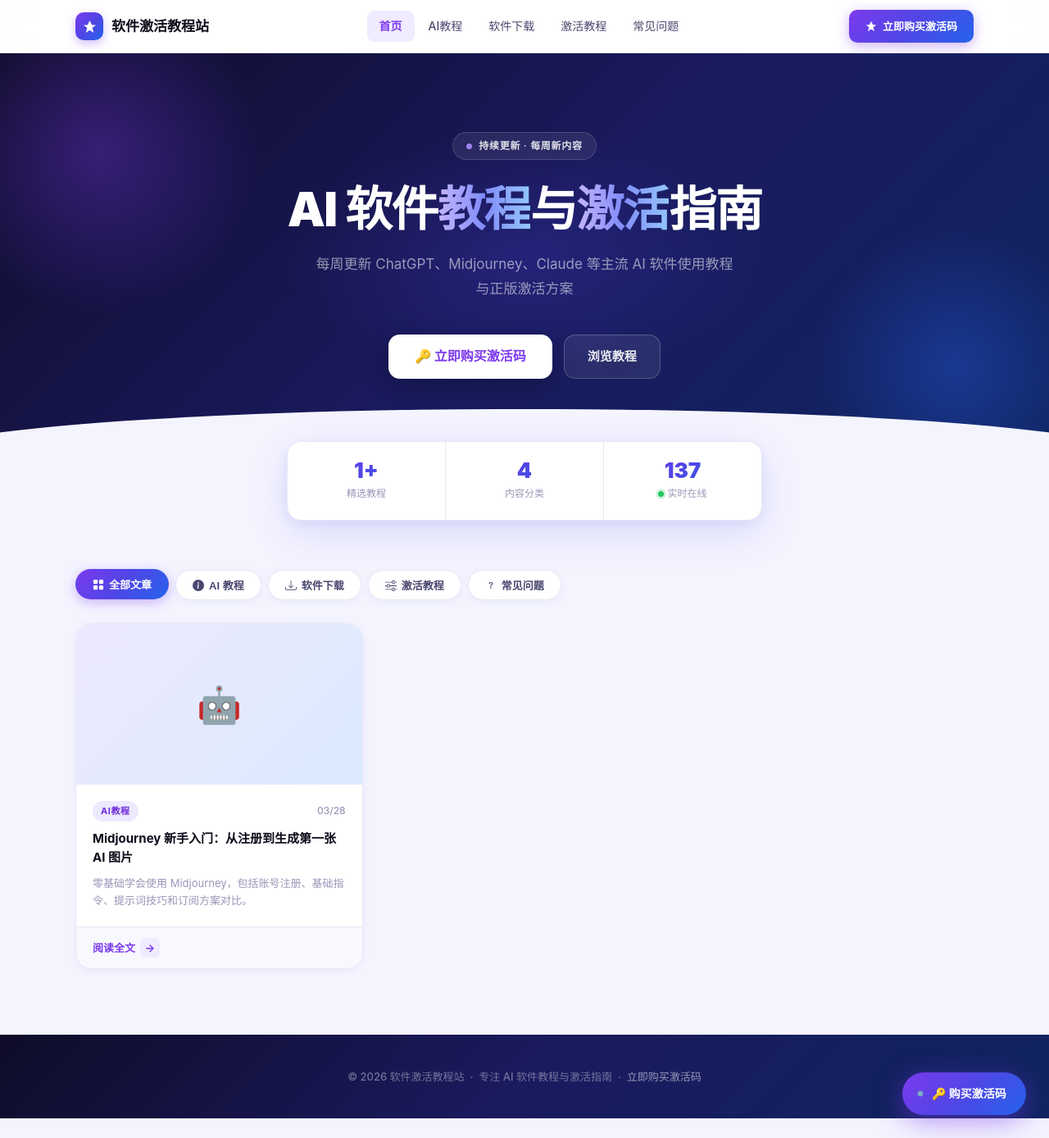
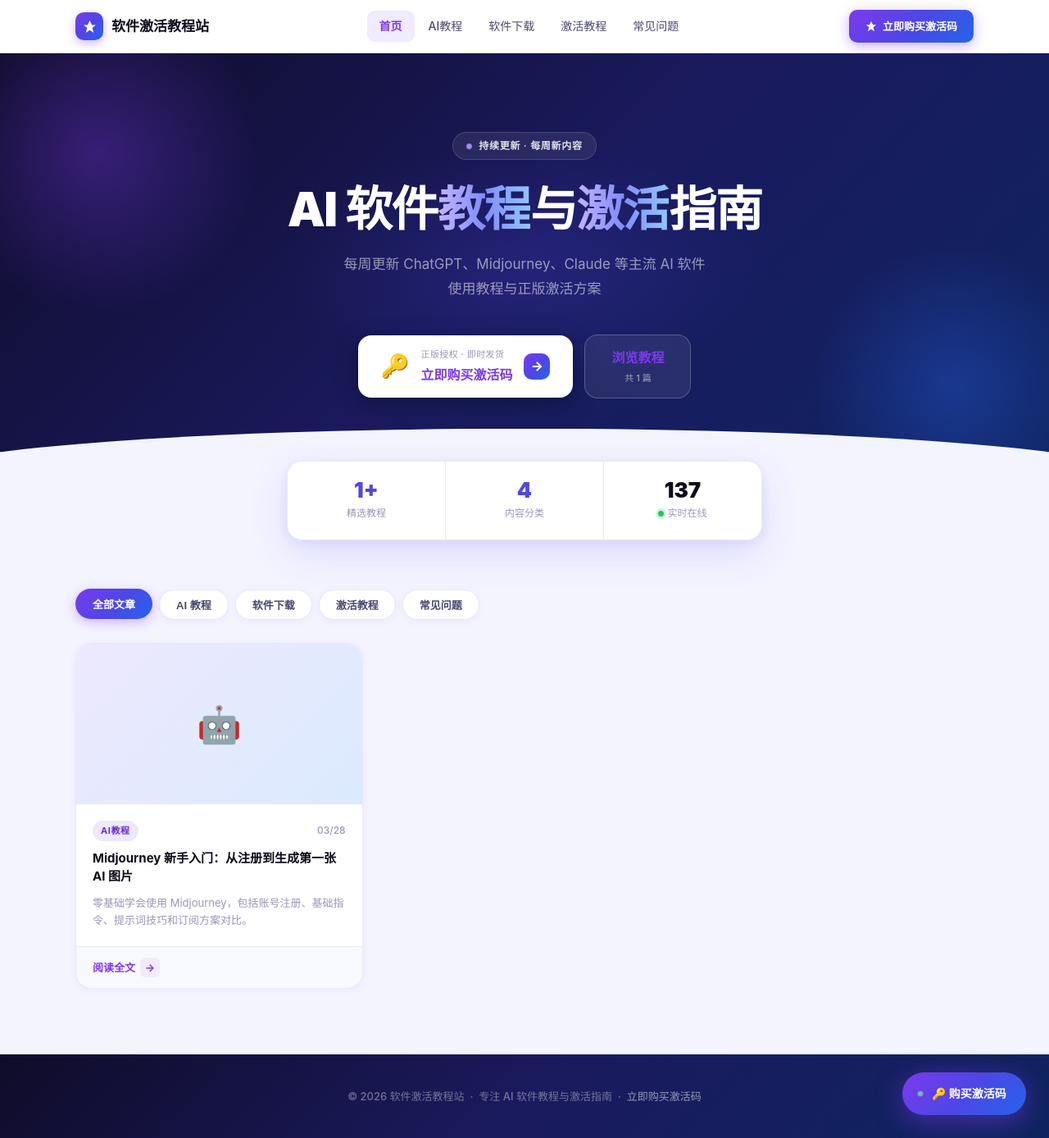
Before and after one commit to leo11hang/Kilian.github.io, a Jekyll site: the page built from index.html, in a window 1280 px wide and 1388 px high. Shown: the whole window at 82% size. Built offline with Jekyll 4.4.1, drawn with Linux system fonts in a browser that asks for light colours; a script that is not in the unit is left out; the list of posts is cut into pages by our own code.

Commit message:
Add files via upload

```diff
--- a/index.html
+++ b/index.html
@@ -10,10 +10,20 @@
   <div class="hero-inner">
     <div class="hero-badge"><span class="hero-badge-dot"></span>持续更新 · 每周新内容</div>
     <h1>AI 软件<span class="grad-text">教程</span>与<span class="grad-text">激活</span>指南</h1>
-    <p>每周更新 ChatGPT、Midjourney、Claude 等主流 AI 软件使用教程与正版激活方案</p>
+    <p>每周更新 ChatGPT、Midjourney、Claude 等主流 AI 软件<br>使用教程与正版激活方案</p>
     <div class="hero-actions">
-      <a class="btn-hero-primary" href="{{ site.activation_site }}" target="_blank" rel="noopener">🔑 立即购买激活码</a>
-      <a class="btn-hero-secondary" href="#posts">浏览教程</a>
+      <a class="btn-hero-primary" href="{{ site.activation_site }}" target="_blank" rel="noopener">
+        <span class="btn-icon">🔑</span>
+        <span class="btn-text">
+          <span class="btn-sub">正版授权 · 即时发货</span>
+          <span class="btn-main">立即购买激活码</span>
+        </span>
+        <span class="btn-arrow">→</span>
+      </a>
+      <a class="btn-hero-secondary" href="#posts">
+        <span class="btn-main">浏览教程</span>
+        <span class="btn-sub-s">共 {{ site.posts | size }} 篇</span>
+      </a>
     </div>
   </div>
 </section>
@@ -21,9 +31,9 @@
 <div class="stats-bar">
   <div class="stat-item"><div class="stat-num">{{ site.posts | size }}+</div><div class="stat-label">精选教程</div></div>
   <div class="stat-item"><div class="stat-num">4</div><div class="stat-label">内容分类</div></div>
-  <div class="stat-item online-stat-item">
-    <div class="stat-num online-num" id="onlineCount">--</div>
-    <div class="stat-label online-label"><span class="online-dot"></span>实时在线</div>
+  <div class="stat-item">
+    <div class="stat-num" id="onlineCount" style="color:inherit;background:none;-webkit-text-fill-color:unset;">--</div>
+    <div class="stat-label"><span class="online-dot"></span>实时在线</div>
   </div>
 </div>
 
@@ -39,26 +49,11 @@
   {% endif %}
 
   <div class="cat-tabs">
-    <button class="cat-tab active" onclick="filterPosts('all',this)">
-      <svg width="14" height="14" viewBox="0 0 16 16" fill="currentColor"><path d="M1 2.5A1.5 1.5 0 012.5 1h3A1.5 1.5 0 017 2.5v3A1.5 1.5 0 015.5 7h-3A1.5 1.5 0 011 5.5v-3zm8 0A1.5 1.5 0 0110.5 1h3A1.5 1.5 0 0115 2.5v3A1.5 1.5 0 0113.5 7h-3A1.5 1.5 0 019 5.5v-3zm-8 8A1.5 1.5 0 012.5 9h3A1.5 1.5 0 017 10.5v3A1.5 1.5 0 015.5 15h-3A1.5 1.5 0 011 13.5v-3zm8 0A1.5 1.5 0 0110.5 9h3a1.5 1.5 0 011.5 1.5v3a1.5 1.5 0 01-1.5 1.5h-3A1.5 1.5 0 019 13.5v-3z"/></svg>
-      全部文章
-    </button>
-    <button class="cat-tab" onclick="filterPosts('tutorial',this)">
-      <svg width="14" height="14" viewBox="0 0 16 16" fill="currentColor"><path d="M8 16A8 8 0 108 0a8 8 0 000 16zm.93-9.412l-1 4.705c-.07.34.029.533.304.533.194 0 .487-.07.686-.246l-.088.416c-.287.346-.92.598-1.465.598-.703 0-1.002-.422-.808-1.319l.738-3.468c.064-.293.006-.399-.287-.47l-.451-.081.082-.381 2.29-.287zM8 5.5a1 1 0 110-2 1 1 0 010 2z"/></svg>
-      AI 教程
-    </button>
-    <button class="cat-tab" onclick="filterPosts('download',this)">
-      <svg width="14" height="14" viewBox="0 0 16 16" fill="currentColor"><path d="M.5 9.9a.5.5 0 01.5.5v2.1a1 1 0 001 1h12a1 1 0 001-1v-2.1a.5.5 0 011 0v2.1a2 2 0 01-2 2H2a2 2 0 01-2-2v-2.1a.5.5 0 01.5-.5zM7.646 11.854a.5.5 0 00.708 0l3-3a.5.5 0 00-.708-.708L8.5 10.293V1.5a.5.5 0 00-1 0v8.793L5.354 8.146a.5.5 0 10-.708.708l3 3z"/></svg>
-      软件下载
-    </button>
-    <button class="cat-tab" onclick="filterPosts('activation',this)">
-      <svg width="14" height="14" viewBox="0 0 16 16" fill="currentColor"><path d="M11.5 2a1.5 1.5 0 100 3 1.5 1.5 0 000-3zM9.05 3a2.5 2.5 0 014.9 0H16v1h-2.05a2.5 2.5 0 01-4.9 0H0V3h9.05zM4.5 7a1.5 1.5 0 100 3 1.5 1.5 0 000-3zM2.05 8a2.5 2.5 0 014.9 0H16v1H6.95a2.5 2.5 0 01-4.9 0H0V8h2.05zm9.45 4a1.5 1.5 0 100 3 1.5 1.5 0 000-3zm-2.45 1a2.5 2.5 0 014.9 0H16v1h-2.05a2.5 2.5 0 01-4.9 0H0v-1h9.05z"/></svg>
-      激活教程
-    </button>
-    <button class="cat-tab" onclick="filterPosts('faq',this)">
-      <svg width="14" height="14" viewBox="0 0 16 16" fill="currentColor"><path d="M5.255 5.786a.237.237 0 00.241.247h.825c.138 0 .248-.113.266-.25.09-.656.54-1.134 1.342-1.134.686 0 1.314.343 1.314 1.168 0 .635-.374.927-.965 1.371-.673.489-1.206 1.06-1.168 1.987l.003.217a.25.25 0 00.25.246h.811a.25.25 0 00.25-.25v-.105c0-.718.273-.927 1.01-1.486.609-.463 1.244-.977 1.244-2.056 0-1.511-1.276-2.241-2.673-2.241-1.267 0-2.655.59-2.75 2.286zm1.557 5.763c0 .533.425.927 1.01.927.609 0 1.028-.394 1.028-.927 0-.552-.42-.94-1.029-.94-.584 0-1.009.388-1.009.94z"/></svg>
-      常见问题
-    </button>
+    <button class="cat-tab active" onclick="filterPosts('all',this)">全部文章</button>
+    <button class="cat-tab" onclick="filterPosts('tutorial',this)">AI 教程</button>
+    <button class="cat-tab" onclick="filterPosts('download',this)">软件下载</button>
+    <button class="cat-tab" onclick="filterPosts('activation',this)">激活教程</button>
+    <button class="cat-tab" onclick="filterPosts('faq',this)">常见问题</button>
   </div>
 
   <div class="posts-grid" id="posts-grid">
@@ -84,17 +79,56 @@
 </div>
 
 <style>
-.cat-tab { display: inline-flex; align-items: center; gap: 6px; }
-.online-stat-item { position: relative; }
+/* Hero buttons redesign */
+.btn-hero-primary {
+  display: inline-flex; align-items: center; gap: 14px;
+  padding: 14px 28px; height: auto;
+  background: white; color: var(--accent);
+  border-radius: 16px; font-size: 15px; font-weight: 800;
+  box-shadow: 0 8px 32px rgba(0,0,0,0.22), 0 2px 8px rgba(0,0,0,0.1);
+  transition: transform 0.18s, box-shadow 0.18s;
+  text-align: left;
+}
+.btn-hero-primary:hover { transform: translateY(-3px); box-shadow: 0 16px 40px rgba(0,0,0,0.28); }
+.btn-icon { font-size: 28px; flex-shrink: 0; }
+.btn-text { display: flex; flex-direction: column; gap: 2px; }
+.btn-sub { font-size: 11px; font-weight: 500; color: var(--text-muted); letter-spacing: 0.04em; }
+.btn-main { font-size: 16px; font-weight: 800; color: var(--accent); }
+.btn-arrow {
+  width: 32px; height: 32px; border-radius: 10px;
+  background: var(--grad); color: white;
+  display: flex; align-items: center; justify-content: center;
+  font-size: 16px; flex-shrink: 0;
+  transition: transform 0.18s;
+}
+.btn-hero-primary:hover .btn-arrow { transform: translateX(3px); }
+
+.btn-hero-secondary {
+  display: inline-flex; flex-direction: column; align-items: center; justify-content: center;
+  gap: 2px; padding: 14px 32px; height: auto;
+  background: rgba(255,255,255,0.08);
+  border: 1.5px solid rgba(255,255,255,0.22);
+  color: white; border-radius: 16px;
+  transition: background 0.15s, border-color 0.15s, transform 0.15s;
+}
+.btn-hero-secondary:hover { background: rgba(255,255,255,0.16); border-color: rgba(255,255,255,0.4); transform: translateY(-2px); }
+.btn-hero-secondary .btn-main { font-size: 16px; font-weight: 700; }
+.btn-sub-s { font-size: 11px; opacity: 0.55; font-weight: 500; }
+
+/* online dot */
 .online-dot {
   display: inline-block; width: 7px; height: 7px;
-  background: #22c55e; border-radius: 50%;
-  margin-right: 4px; vertical-align: middle;
+  background: #22c55e; border-radius: 50%; margin-right: 4px; vertical-align: middle;
   animation: pulse-green 1.8s ease infinite;
 }
 @keyframes pulse-green {
   0%,100% { box-shadow: 0 0 0 0 rgba(34,197,94,0.5); }
   50% { box-shadow: 0 0 0 5px rgba(34,197,94,0); }
+}
+#onlineCount {
+  font-size: 26px; font-weight: 900;
+  background: var(--grad); -webkit-background-clip: text; -webkit-text-fill-color: transparent; background-clip: text;
+  line-height: 1;
 }
 </style>
 
```
Also changed, not shown: other parts of index.html (+6 -8 lines).
